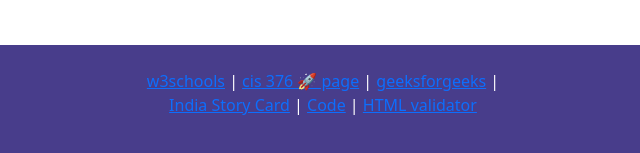
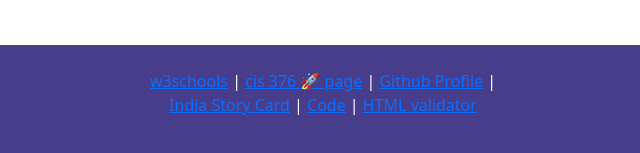
Before and after one commit to bbolton1/india-cis376-brayden, a plain HTML site: page index.html in a window 1280 px wide. Shown: the part 897-1050 px from the top of the page, 317-957 px from the left. Drawn offline with nearby package versions, Linux system fonts and the light colour scheme.

Commit message:
Update index.html

```diff
--- a/index.html
+++ b/index.html
@@ -155,7 +155,7 @@
         |
         <a href="https://gist.github.com/barrycumbie/de4aa0fcb0cad79a870305240d726cd0" target="_blank">cis 376 🚀 page</a>
         |
-        <a href="https://www.geeksforgeeks.org/" target="_blank">geeksforgeeks</a>
+        <a href="https://github.com/bbolton1" target="_blank">Github Profile</a>
         |
         <br>
         <a href="https://gist.github.com/barrycumbie/94d7c36ba2e18b02aeba969aa6078f23" target="_blank">India Story Card</a>
```
